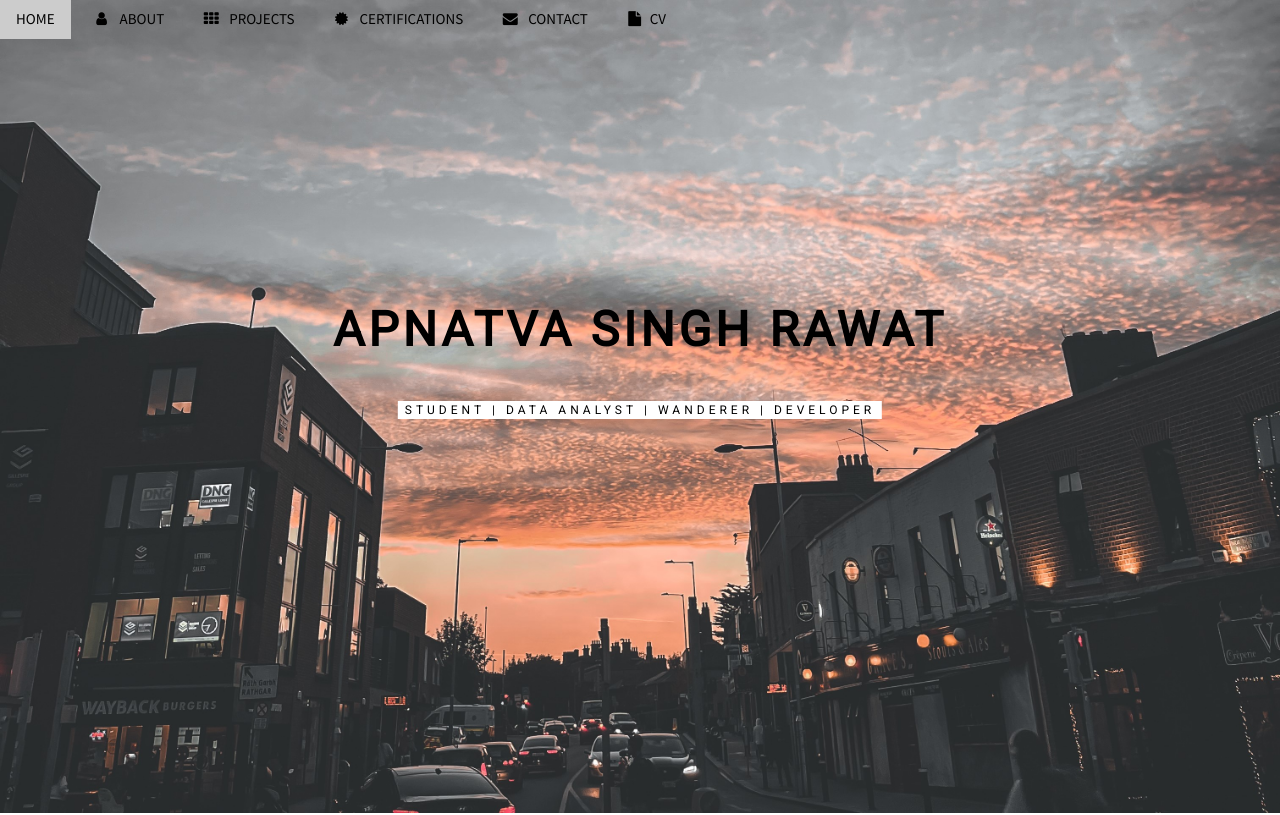
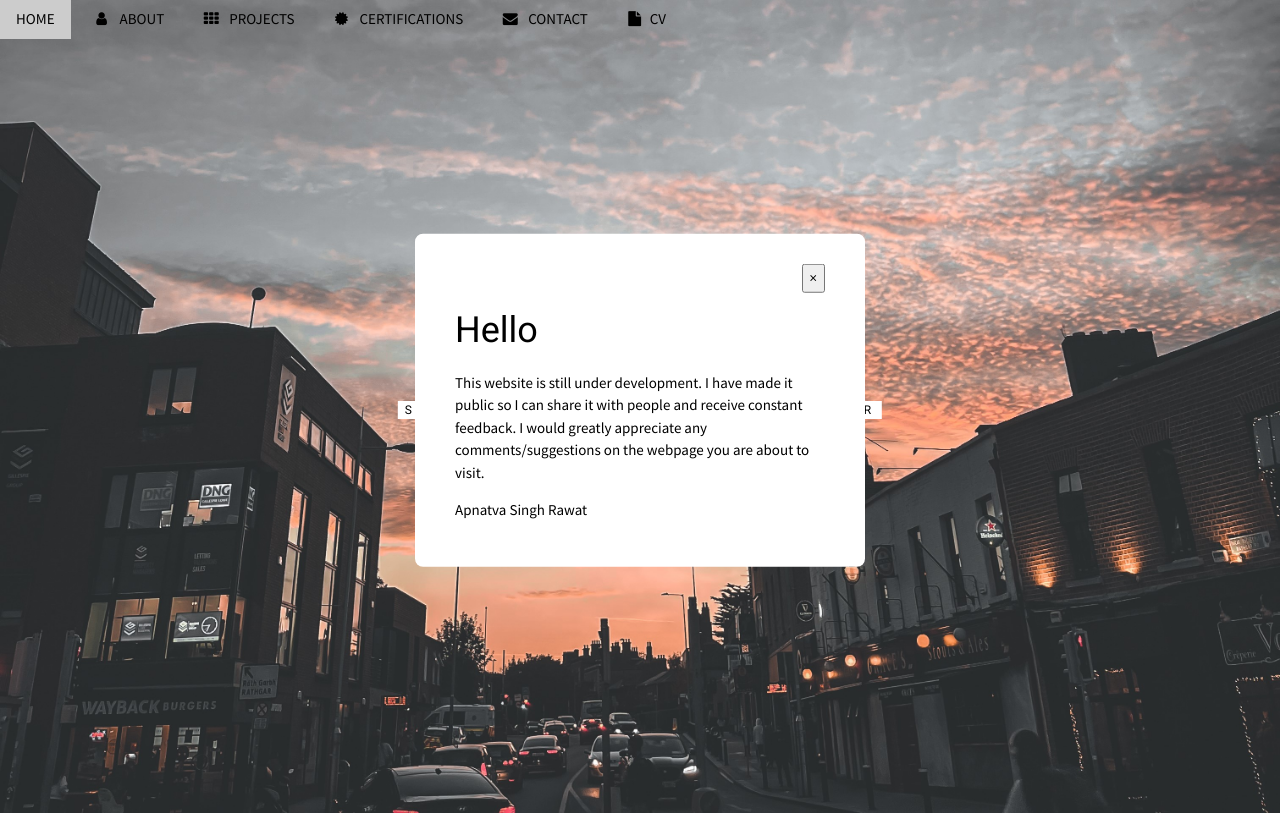
Before and after one commit to apnatvar/apnatvar.github.io, a plain HTML site: page index.html in a window 1280 px wide. Shown: the top 815 px of the page. Drawn offline with Linux system fonts and the light colour scheme; a script that the page names is missing.

Commit message:
Update to add CV and popup

```diff
--- a/index.html
+++ b/index.html
@@ -18,7 +18,22 @@
     </style>
   </head>
 <body class="w3-light-white prevent-select">
-
+  <!-- Pop Up Notification-->
+  <div class="popup">
+    <button id="close" right="90%">
+      &times;
+    </button>
+    <h1>
+      Hello
+    </h1>
+    <p>
+      This website is still under development. I have made it public so I can share it with people and receive constant feedback.
+      I would greatly appreciate any comments/suggestions on the webpage you are about to visit.
+    </p>
+    <p>
+      Apnatva Singh Rawat
+    </p>
+  </div>
   <!-- Navigation Bar -->
   <div class="w3-top">
     <div class="w3-bar" id="myNavbar">
--- a/script.js
+++ b/script.js
@@ -1,13 +1,10 @@
 var text_animation_i = 0;
 var text_animation_text = 'APNATVA SINGH RAWAT';
 var text_animation_speed = 75;
-// function text_animation_function(){
-//   if (text_animation_i < text_animation_text.length){
-//     document.getElementById("typing-animation").innerHTML += text_animation_text.charAt(text_animation_i);
-//     text_animation_i++;
-//     setTimeout(text_animation_function, text_animation_speed);
-//   }
-// }
+document.querySelector("#close").addEventListener
+("click", function(){
+  document.querySelector(".popup").style.display="none";
+  text_animation_function();
   function text_animation_function(){
     var places_to_animate = document.querySelectorAll(".typing-animation");
     for (var i = 0; i < places_to_animate.length; i++){
@@ -18,6 +15,8 @@ function text_animation_function(){
     text_animation_i++;
     setTimeout(text_animation_function, text_animation_speed);
   }
+})
+
 window.onscroll = function () { myFunction1() };
 function myFunction1() {
   var navbar = document.getElementById("myNavbar");
--- a/style.css
+++ b/style.css
@@ -233,6 +233,22 @@ hr{border:0;border-top:1px solid #eee;margin:20px 0}
 .w3-border-dark-grey,.w3-hover-border-dark-grey:hover,.w3-border-dark-gray,.w3-hover-border-dark-gray:hover{border-color:#616161!important}
 .w3-border-pale-red,.w3-hover-border-pale-red:hover{border-color:#ffe7e7!important}.w3-border-pale-green,.w3-hover-border-pale-green:hover{border-color:#e7ffe7!important}
 .w3-border-pale-yellow,.w3-hover-border-pale-yellow:hover{border-color:#ffffcc!important}.w3-border-pale-blue,.w3-hover-border-pale-blue:hover{border-color:#e7ffff!important}
+.popup{
+  background-color: #ffffff;
+  width: 450px;
+  padding: 30px 40px;
+  position: absolute;
+  transform: translate(-50%, -50%);
+  left: 50%;
+  top: 50%;
+  border-radius: 8px;
+  z-index: 5;
+}
+.popup button{
+  display: block;
+  margin: 0 0 10px auto;
+}
+
 .fa {
     /* padding: 10px; */
     /* font-size: 130px; */
```
Also changed, not shown: 1 other file. Lines whose indentation alone changed are shown as unchanged.
